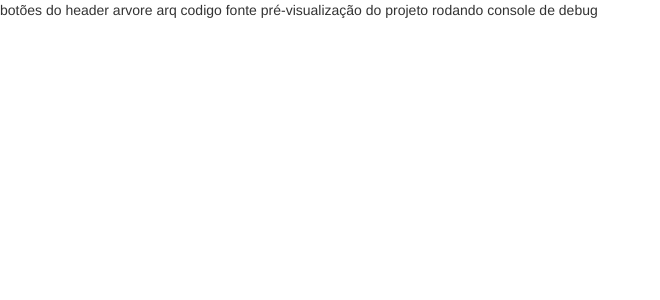
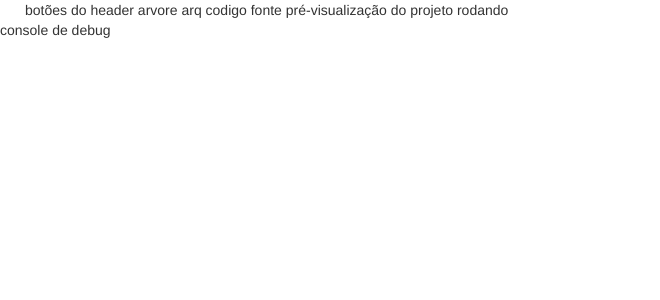
Before and after one commit to Proumo/ProumoBox-BACKUP, a PHP site: page /sdk.php in a window 1280 px wide. Shown: the top 300 px of the page, without its empty margins (0-660 px from the left). Run offline with PHP 8.4, Linux system fonts and the light colour scheme; some libraries are stand-ins or nearby versions.

Commit message:
[Ilton Garcia]: criação do uso dos estilos e scripts

```diff
--- a/ProumoBox/header.php
+++ b/ProumoBox/header.php
@@ -9,6 +9,9 @@
         <!-- /Favicon -->
 
         <link rel="stylesheet" type="text/css" href="assets/css/style.css">
+        <!--[if IE 7]>
+        <link rel="stylesheet" href="css/fontello-ie7.css">
+        <![endif]-->
 
         <!-- JavaScripts -->
         <script type="text/javascript" src="<?php echo PREFIXO_PATH;?>assets/js/jquery/jq-1.10.2.min.js"></script>
--- a/ProumoBox/sdk.php
+++ b/ProumoBox/sdk.php
@@ -1,7 +1,12 @@
 <?php require 'header.php'; ?>
-    <?php require 'tmp_sdk/sdk_header.php'; ?>
-    <?php require 'tmp_sdk/arvore_proj.php'; ?>
-    <?php require 'tmp_sdk/codigo_fonte.php'; ?>
-    <?php require 'tmp_sdk/preview.php'; ?>
+    <div class="container">
+        <div class="row">
+            <?php require 'tmp_sdk/sdk_header.php'; ?>
+            <?php require 'tmp_sdk/arvore_proj.php'; ?>
+            <?php require 'tmp_sdk/codigo_fonte.php'; ?>
+            <?php require 'tmp_sdk/preview.php'; ?>
+        </div>
+    </div>
+
     <?php require 'tmp_sdk/console.php'; ?>
 <?php require 'footer.php'; ?>
```
